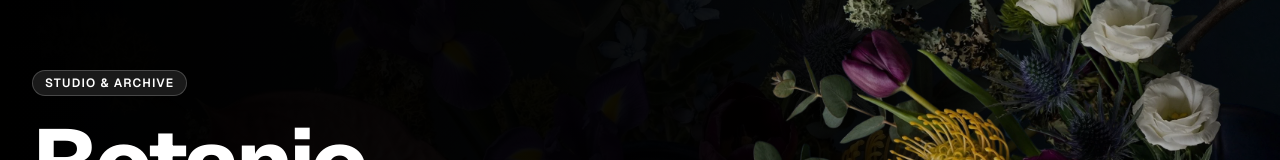
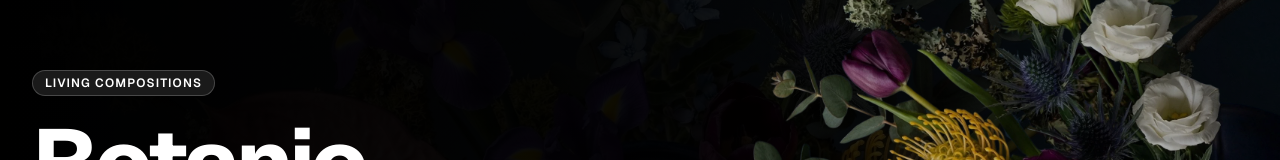
Before and after one commit to S7331331337S/floria-landing-page, a Next.js app: page / in a window 1280 px wide. Shown: the part 135-295 px from the top of the page. Built offline with nearby package versions, Linux system fonts and the light colour scheme.

Commit message:
Update hero badge text to "Living Compositions"

```diff
--- a/src/components/sections/Hero.tsx
+++ b/src/components/sections/Hero.tsx
@@ -48,7 +48,7 @@ export function Hero() {
                         transition={{ duration: 0.8, ease: [0.16, 1, 0.3, 1] }}
                     >
                         <span className="inline-block py-1 px-3 rounded-full border border-white/20 bg-white/10 text-white text-xs font-semibold tracking-widest uppercase mb-6 backdrop-blur-sm">
-                            Studio & Archive
+                            Living Compositions
                         </span>
 
                         {/* Text forced to white for dark background visibility */}
```
